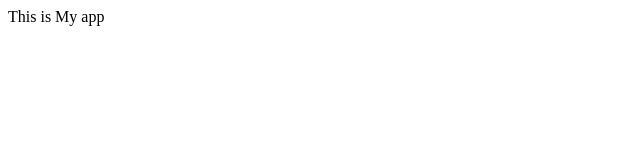
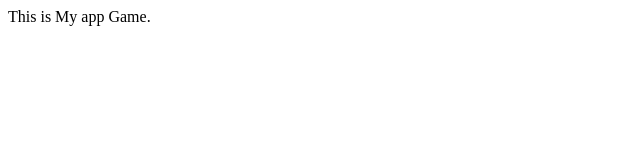
Before and after one commit to Nandini0411/AI-Enterprise, a plain HTML site: page index.html in a window 1280 px wide. Shown: the full height of the page, 0-640 px from the left. Drawn offline with Linux system fonts and the light colour scheme.

Commit message:
Python Game

```diff
--- a/index.html
+++ b/index.html
@@ -4,5 +4,6 @@
 	</head>
 	<body>
 		This is My app
+		Game.
 	<body>
 </html>
```
Also changed, not shown: 1 other file.
